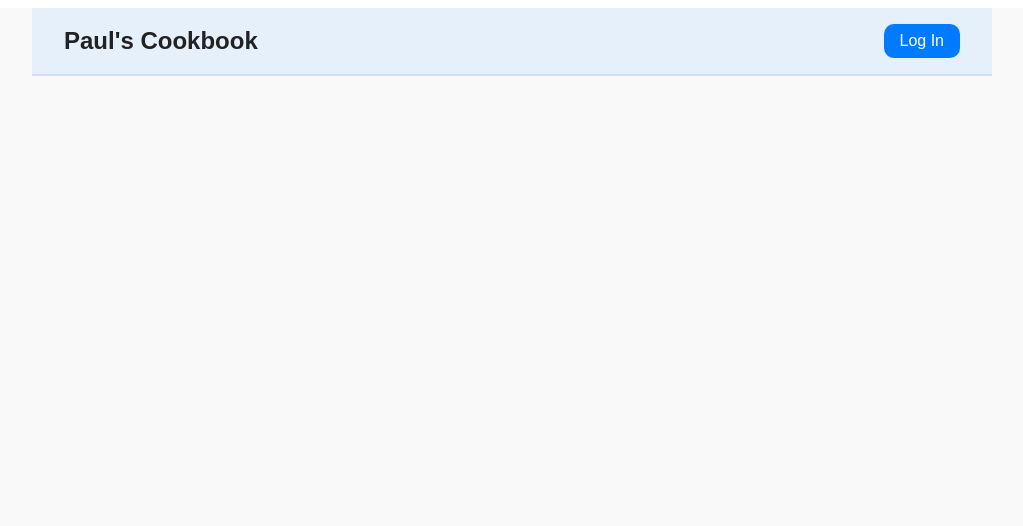
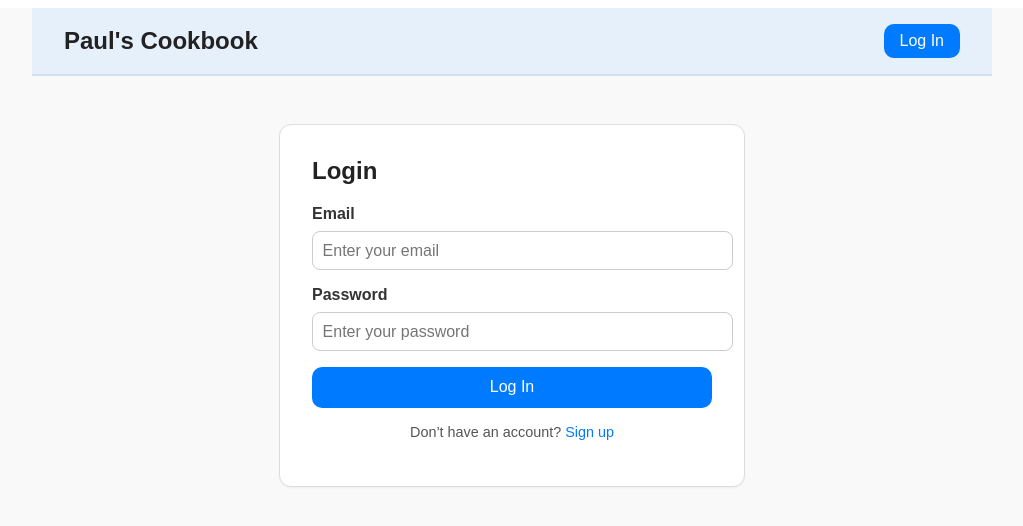
Before and after one commit to tubeki/pauls-cookbook, a Vue app in the folder frontend/: page /login in a window 1280 px wide. Shown: the top 526 px of the page, without its empty margins (128-1151 px from the left). Built offline with nearby package versions, Linux system fonts and the light colour scheme.

Commit message:
added some initial components and routing

```diff
--- a/frontend/src/Layout/AppLayout.vue
+++ b/frontend/src/Layout/AppLayout.vue
@@ -4,16 +4,8 @@ import SiteHeader from './SiteHeader.vue'
 // Temporary hardcoded state
 const user = null // or { name: 'Paul' }
 
-function handleLogin() {
-  console.log('login click')
-}
-
 function handleLogout() {
   console.log('logout click')
-}
-
-function handleLogoClick() {
-  console.log('logo click')
 }
 </script>
 
@@ -22,9 +14,7 @@ function handleLogoClick() {
     <div class="container">
       <SiteHeader
         :user="user"
-        @login="handleLogin"
         @logout="handleLogout"
-        @logo-click="handleLogoClick"
       />
     </div>
 
--- a/frontend/src/Layout/SiteHeader.vue
+++ b/frontend/src/Layout/SiteHeader.vue
@@ -1,11 +1,11 @@
 <script setup>
-import {RouterLink} from 'vue-router'
+import { RouterLink } from 'vue-router'
 
 const props = defineProps({
-  user: {type: Object, default: null},
-  appTitle: {type: String, default: "Paul's Cookbook"},
+  user: { type: Object, default: null },
+  appTitle: { type: String, default: "Paul's Cookbook" },
 })
-const emit = defineEmits(["login", "logout"])
+const emit = defineEmits(["logout"])
 </script>
 
 <template>
@@ -18,59 +18,17 @@ const emit = defineEmits(["login", "logout"])
       <span class="greet">Hi, {{ user.name }}</span>
       <button class="logout-btn" @click="emit('logout')">Log Out</button>
     </div>
-    <button v-else class="login-btn" @click="emit('login')">Log In</button>
+    <RouterLink v-else to="/login" class="login-btn">Log In</RouterLink>
   </header>
 </template>
 
 <style scoped>
-.header {
-  display: flex;
-  justify-content: space-between;
-  align-items: center;
-  padding: 1rem 2rem;
-  background: #e6f0fa;
-  border-bottom: 2px solid #d0e0f0
-}
-
-.title {
-  margin: 0;
-  color: #222;
-  font-size: 1.5rem
-}
-
-.logo-link {
-  color: inherit;
-  text-decoration: none;
-  cursor: pointer
-}
-
-.logo-link:hover {
-  text-decoration: underline
-}
-
-.login-btn, .logout-btn {
-  background: #007bff;
-  color: #fff;
-  border: none;
-  padding: .5rem 1rem;
-  border-radius: 10px;
-  cursor: pointer;
-  font-size: 1rem;
-  transition: background .2s
-}
-
-.login-btn:hover, .logout-btn:hover {
-  background: #0056b3
-}
-
-.userbar {
-  display: flex;
-  align-items: center;
-  gap: .75rem
-}
-
-.greet {
-  color: #222;
-  font-weight: 600
-}
+.header{display:flex;justify-content:space-between;align-items:center;padding:1rem 2rem;background:#e6f0fa;border-bottom:2px solid #d0e0f0}
+.title{margin:0;color:#222;font-size:1.5rem}
+.logo-link{color:inherit;text-decoration:none;cursor:pointer}
+.logo-link:hover{text-decoration:underline}
+.login-btn,.logout-btn{background:#007bff;color:#fff;border:none;padding:.5rem 1rem;border-radius:10px;cursor:pointer;font-size:1rem;transition:background .2s;text-decoration:none;display:inline-block;text-align:center}
+.login-btn:hover,.logout-btn:hover{background:#0056b3}
+.userbar{display:flex;align-items:center;gap:.75rem}
+.greet{color:#222;font-weight:600}
 </style>
--- /dev/null
+++ b/frontend/src/Views/LoginView.vue
@@ -0,0 +1,39 @@
+<script setup>
+// No logic yet
+</script>
+
+<template>
+  <div class="container">
+    <main>
+      <form class="login-form">
+        <h2>Login</h2>
+        <div>
+          <label for="email">Email</label>
+          <input type="email" id="email" placeholder="Enter your email" required />
+        </div>
+        <div>
+          <label for="password">Password</label>
+          <input type="password" id="password" placeholder="Enter your password" required />
+        </div>
+        <button type="submit">Log In</button>
+        <p class="footer-text">
+          Don’t have an account? <a href="#">Sign up</a>
+        </p>
+      </form>
+    </main>
+  </div>
+</template>
+
+<style scoped>
+.container{max-width:960px;margin:0 auto}
+main{padding:2rem;display:flex;justify-content:center}
+.login-form{background:#fff;padding:2rem;border:1px solid #ddd;border-radius:12px;box-shadow:0 1px 2px rgba(0,0,0,.05);width:100%;max-width:400px}
+.login-form h2{margin-top:0;color:#222}
+label{display:block;margin-bottom:.5rem;font-weight:bold}
+input{width:100%;padding:.6rem;border:1px solid #ccc;border-radius:8px;margin-bottom:1rem;font-size:1rem}
+button{background:#007bff;color:#fff;border:none;padding:.7rem 1.2rem;border-radius:10px;cursor:pointer;font-size:1rem;width:100%}
+button:hover{background:#0056b3}
+.footer-text{text-align:center;margin-top:1rem;font-size:.9rem;color:#555}
+.footer-text a{color:#007bff;text-decoration:none}
+.footer-text a:hover{text-decoration:underline}
+</style>
--- a/frontend/src/router/index.js
+++ b/frontend/src/router/index.js
@@ -1,8 +1,15 @@
 import { createRouter, createWebHistory } from 'vue-router'
+import LoginView from "@/Views/LoginView.vue";
 
 const router = createRouter({
   history: createWebHistory(import.meta.env.BASE_URL),
-  routes: [],
+  routes: [
+    {
+      path: '/login',
+      name: 'login',
+      component: LoginView,
+    },
+  ],
 })
 
 export default router
```
